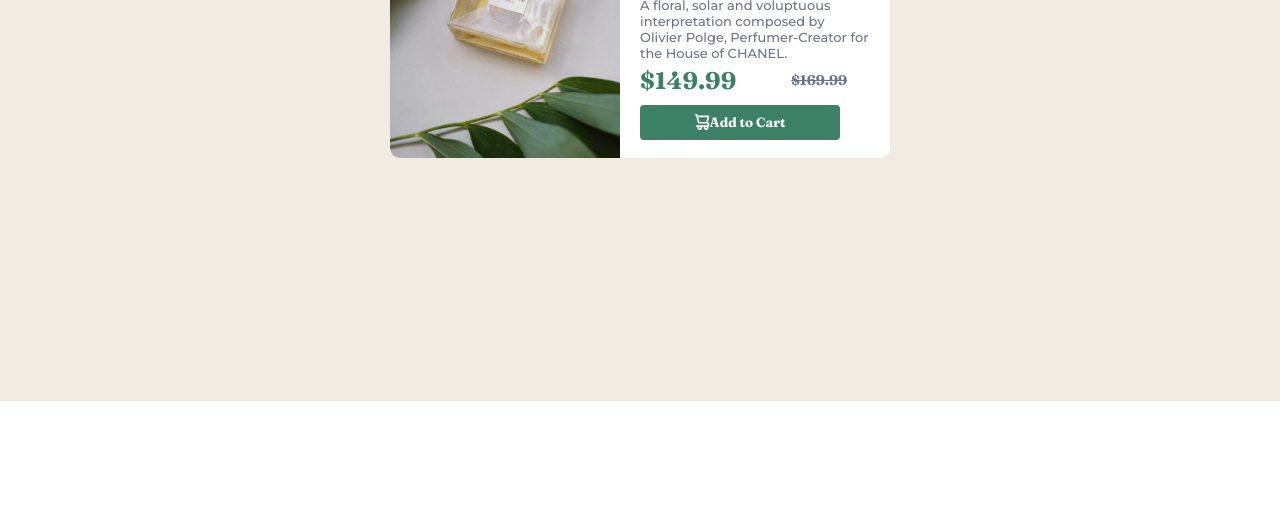
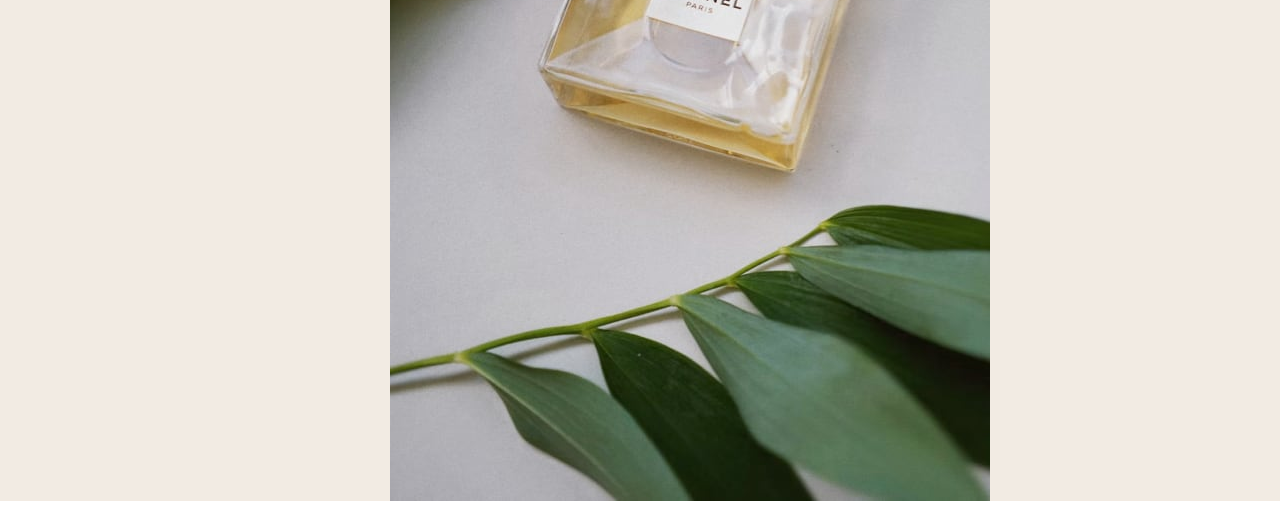
Before and after one commit to vanessie2424/Product-Preview-Card-Component, a plain HTML site: page index.html in a window 1280 px wide. Shown: the part 399-904 px from the top of the page. Before the commit the page ends 800 px from the top, so only its background shows below. Drawn offline with Linux system fonts and the light colour scheme.

Commit message:
Added css/style.css

```diff
--- a/index.html
+++ b/index.html
@@ -16,7 +16,12 @@
    <main>
       <div class="card">
         <div class="content">
-            <div class="image"></div>
+            <div class="image">
+                <picture>
+                    <source media="min-width:700px" srcset="/image/image-product-mobie.jpg">
+                    <img src="/images/image-product-desktop.jpg" alt="product">
+                </picture>
+            </div>
 
             <div class="information">
                 <p id="perfume">perfume</p>
```
